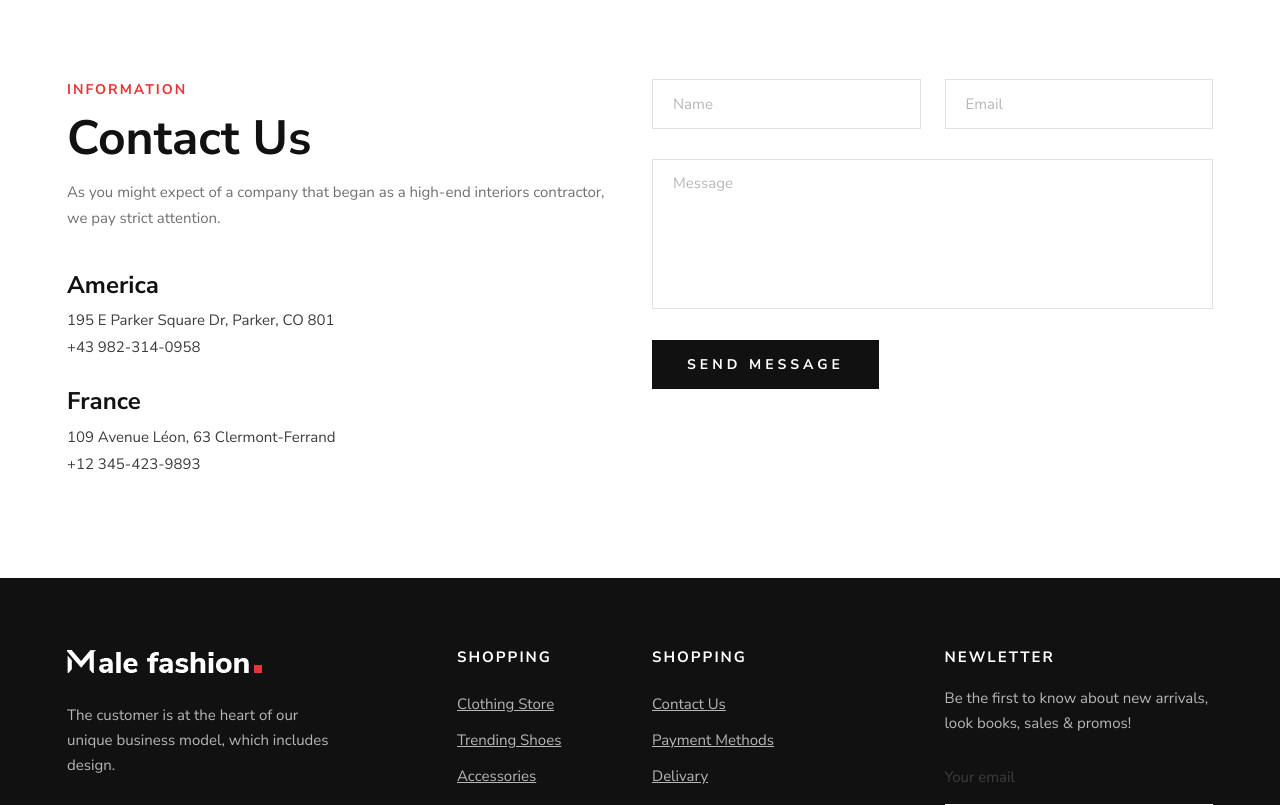
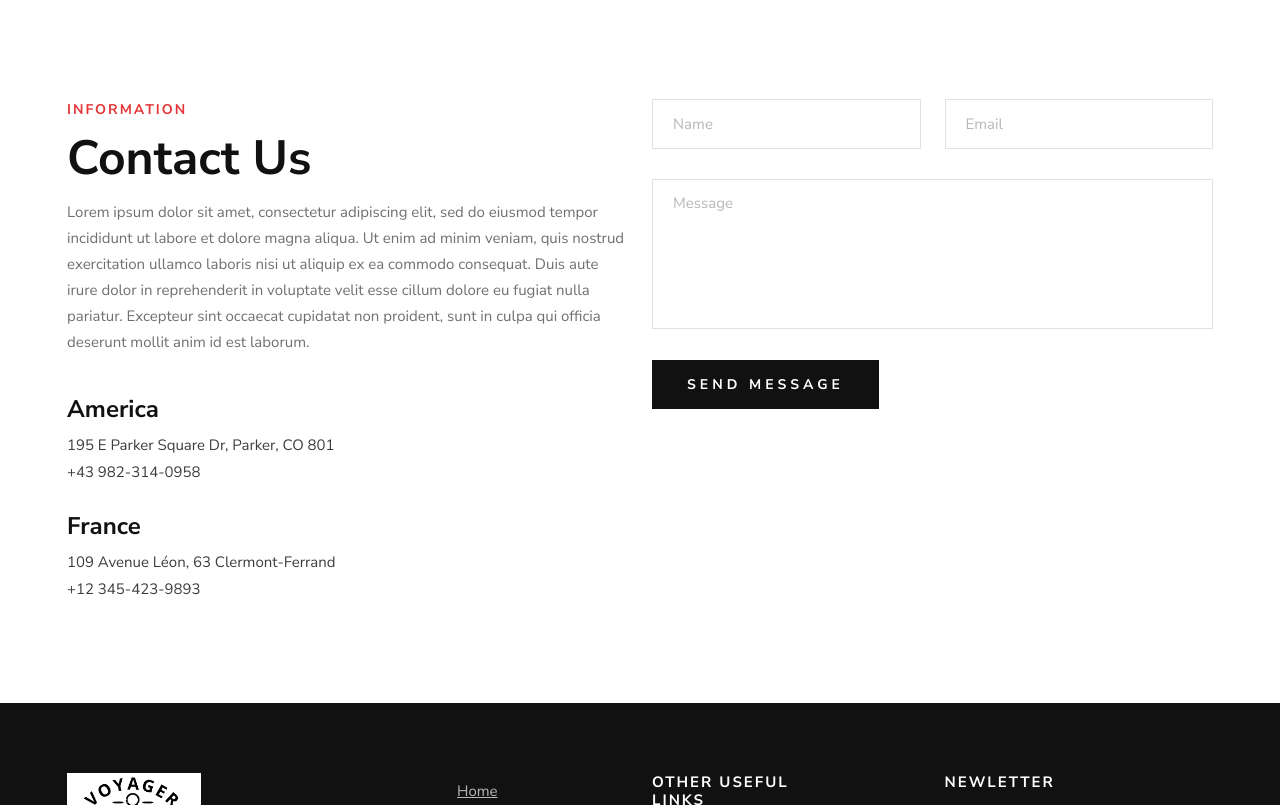
Before and after one commit to Escaper30/Capstone-Travel-, a PHP site: page /contact.php in a window 1280 px wide. Shown: the part 656-1461 px from the top of the page. Run offline with PHP 8.4, Linux system fonts and the light colour scheme; style sheets or scripts are compiled from the project's sources; some libraries are stand-ins or nearby versions.

Commit message:
Update contact.php

```diff
--- a/contact.php
+++ b/contact.php
@@ -1,3 +1,4 @@
+<!--Dhiraj Wadhwani -->
 <!DOCTYPE html>
 <html lang="zxx">
 
@@ -67,8 +68,7 @@
                 <div class="row">
                     <div class="col-lg-6 col-md-7">
                         <div class="header__top__left">
-                            <p>Free shipping, 30-day return or refund guarantee.</p>
-                        </div>
+                        <p>Join With <b>VOYAGER</b> For Latest Travel Stories</p>                        </div>
                     </div>
                     <div class="col-lg-6 col-md-5">
                         <div class="header__top__right">
@@ -76,14 +76,14 @@
                                 <a href="#">Sign in</a>
                                 <a href="#">FAQs</a>
                             </div>
-                            <div class="header__top__hover">
+                            <!-- <div class="header__top__hover">
                                 <span>Usd <i class="arrow_carrot-down"></i></span>
                                 <ul>
                                     <li>USD</li>
                                     <li>EUR</li>
                                     <li>USD</li>
                                 </ul>
-                            </div>
+                            </div> -->
                         </div>
                     </div>
                 </div>
@@ -93,7 +93,7 @@
             <div class="row">
                 <div class="col-lg-3 col-md-3">
                     <div class="header__logo">
-                        <a href="./index.html"><img src="img/logo.png" alt=""></a>
+                        <a href="./index.html"><img src="img/logo_capstone/logo_1.png"  height="50px" width="50px"alt=""></a>
                     </div>
                 </div>
                 <div class="col-lg-6 col-md-6">
@@ -101,17 +101,11 @@
                         <ul>
                             <li><a href="./index.html">Home</a></li>
                             <li><a href="./shop.html">Shop</a></li>
-                            <li><a href="#">Pages</a>
-                                <ul class="dropdown">
-                                    <li><a href="./about.html">About Us</a></li>
-                                    <li><a href="./shop-details.html">Shop Details</a></li>
-                                    <li><a href="./shopping-cart.html">Shopping Cart</a></li>
-                                    <li><a href="./checkout.html">Check Out</a></li>
-                                    <li><a href="./blog-details.html">Blog Details</a></li>
-                                </ul>
-                            </li>
-                            <li><a href="./blog.html">Blog</a></li>
-                            <li class="active"><a href="./contact.html">Contacts</a></li>
+                            <li><a href="#">Travel Stories</a></li>
+                              <!-- <li><a href="#">Contact us</a></li> -->
+
+
+                            <li class="active"><a href="./contact.html">Contacts us</a></li>
                         </ul>
                     </nav>
                 </div>
@@ -144,8 +138,7 @@
                         <div class="section-title">
                             <span>Information</span>
                             <h2>Contact Us</h2>
-                            <p>As you might expect of a company that began as a high-end interiors contractor, we pay
-                                strict attention.</p>
+                            <p>Lorem ipsum dolor sit amet, consectetur adipiscing elit, sed do eiusmod tempor incididunt ut labore et dolore magna aliqua. Ut enim ad minim veniam, quis nostrud exercitation ullamco laboris nisi ut aliquip ex ea commodo consequat. Duis aute irure dolor in reprehenderit in voluptate velit esse cillum dolore eu fugiat nulla pariatur. Excepteur sint occaecat cupidatat non proident, sunt in culpa qui officia deserunt mollit anim id est laborum.</p>
                         </div>
                         <ul>
                             <li>
@@ -189,7 +182,7 @@
                 <div class="col-lg-3 col-md-6 col-sm-6">
                     <div class="footer__about">
                         <div class="footer__logo">
-                            <a href="#"><img src="img/footer-logo.png" alt=""></a>
+                            <a href="#"><img src="img/logo_capstone/logo_1.png" width="50%"  alt=""></a>
                         </div>
                         <p>The customer is at the heart of our unique business model, which includes design.</p>
                         <a href="#"><img src="img/payment.png" alt=""></a>
@@ -197,22 +190,22 @@
                 </div>
                 <div class="col-lg-2 offset-lg-1 col-md-3 col-sm-6">
                     <div class="footer__widget">
-                        <h6>Shopping</h6>
+
                         <ul>
-                            <li><a href="#">Clothing Store</a></li>
-                            <li><a href="#">Trending Shoes</a></li>
-                            <li><a href="#">Accessories</a></li>
-                            <li><a href="#">Sale</a></li>
+                            <li><a href="#">Home</a></li>
+                            <li><a href="#">Shop</a></li>
+                            <li><a href="#">Travel Stories</a></li>
+                            <li><a href="#">Contact Us</a></li>
                         </ul>
                     </div>
                 </div>
                 <div class="col-lg-2 col-md-3 col-sm-6">
                     <div class="footer__widget">
-                        <h6>Shopping</h6>
+                        <h6>other useful links</h6>
                         <ul>
                             <li><a href="#">Contact Us</a></li>
                             <li><a href="#">Payment Methods</a></li>
-                            <li><a href="#">Delivary</a></li>
+                            <li><a href="#">Delivery</a></li>
                             <li><a href="#">Return & Exchanges</a></li>
                         </ul>
                     </div>
@@ -221,7 +214,7 @@
                     <div class="footer__widget">
                         <h6>NewLetter</h6>
                         <div class="footer__newslatter">
-                            <p>Be the first to know about new arrivals, look books, sales & promos!</p>
+                            <p>Be the first one to know about the new travel deals and packages.</p>
                             <form action="#">
                                 <input type="text" placeholder="Your email">
                                 <button type="submit"><span class="icon_mail_alt"></span></button>
@@ -233,15 +226,14 @@
             <div class="row">
                 <div class="col-lg-12 text-center">
                     <div class="footer__copyright__text">
-                        <!-- Link back to Colorlib can't be removed. Template is licensed under CC BY 3.0. -->
+
                         <p>Copyright ©
                             <script>
                                 document.write(new Date().getFullYear());
-                            </script>2020
-                            All rights reserved | This template is made with <i class="fa fa-heart-o"
-                                aria-hidden="true"></i> by <a href="https://colorlib.com" target="_blank">Colorlib</a>
+                            </script>
+                            All rights reserved </a>
                         </p>
-                        <!-- Link back to Colorlib can't be removed. Template is licensed under CC BY 3.0. -->
+
                     </div>
                 </div>
             </div>
```
